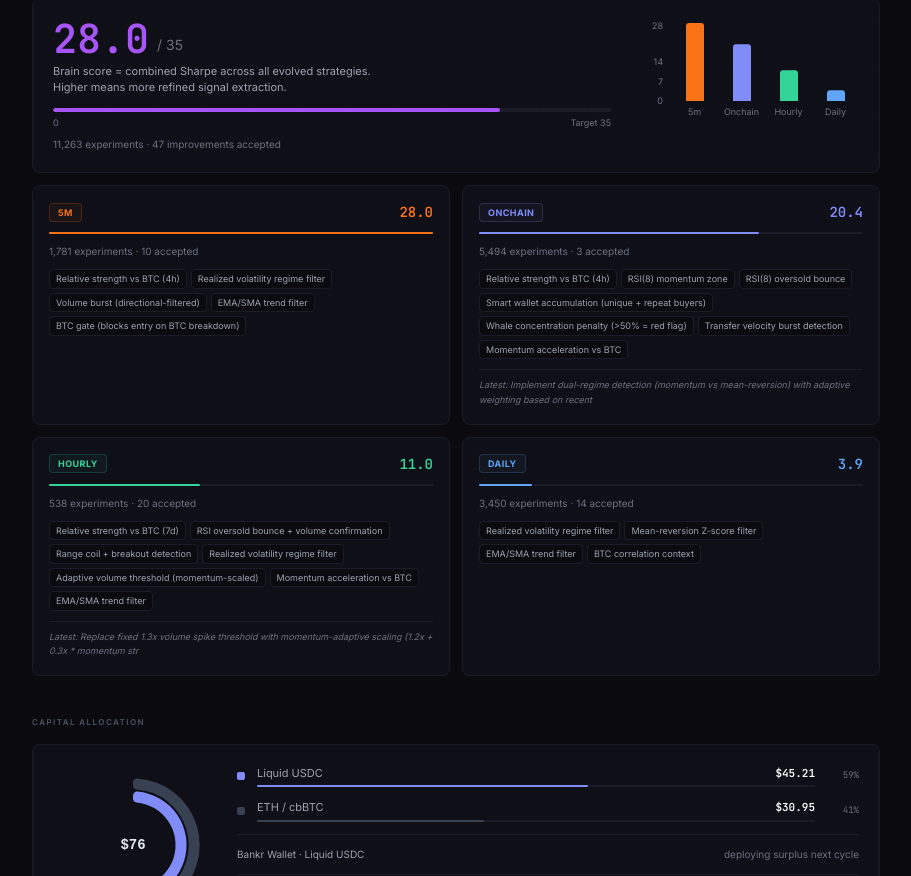
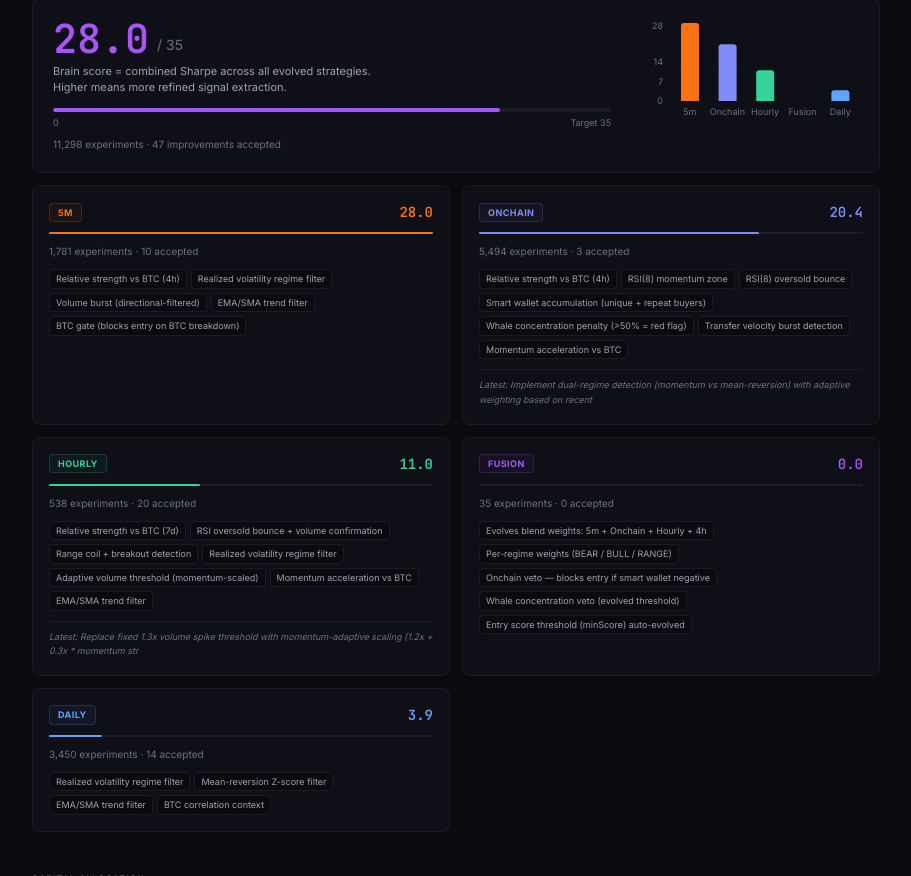
Before and after one commit to deluagent/delu-site, a Next.js app: page / in a window 1280 px wide. Shown: the part 650-1526 px from the top of the page, without its empty margins (184-1095 px from the left). Built offline with nearby package versions, Linux system fonts and the light colour scheme.

Commit message:
feat: fusion loop card replaces daily; purple color; real quant brain signals

```diff
--- a/app/page.tsx
+++ b/app/page.tsx
@@ -166,6 +166,7 @@ const LOOP_COLORS: Record<string, { text: string; bar: string; badge: string }>
   indigo:  { text: 'text-[#818cf8]', bar: '#818cf8', badge: 'border-[#818cf8]/20 bg-[#818cf8]/5 text-[#818cf8]' },
   emerald: { text: 'text-[#34d399]', bar: '#34d399', badge: 'border-[#34d399]/20 bg-[#34d399]/5 text-[#34d399]' },
   blue:    { text: 'text-[#60a5fa]', bar: '#60a5fa', badge: 'border-[#60a5fa]/20 bg-[#60a5fa]/5 text-[#60a5fa]' },
+  purple:  { text: 'text-[#a855f7]', bar: '#a855f7', badge: 'border-[#a855f7]/20 bg-[#a855f7]/5 text-[#a855f7]' },
 };
 
 function BrainSection({ brain }: { brain: any }) {
--- a/public/data/brain.json
+++ b/public/data/brain.json
@@ -1,6 +1,6 @@
 {
-  "generatedAt": "2026-03-22T23:39:43.798Z",
-  "totalExp": 11263,
+  "generatedAt": "2026-03-23T00:06:45.633Z",
+  "totalExp": 11298,
   "totalAccepted": 47,
   "topScore": 28.012,
   "topLoop": "5m",
@@ -59,6 +59,23 @@
         "EMA/SMA trend filter"
       ],
       "latestDescription": "Replace fixed 1.3x volume spike threshold with momentum-adaptive scaling (1.2x + 0.3x * momentum str"
+    },
+    {
+      "name": "Fusion",
+      "color": "purple",
+      "expCount": 35,
+      "acceptedCount": 0,
+      "acceptRate": 0,
+      "bestScore": 0,
+      "breakthroughCount": 0,
+      "signals": [
+        "Evolves blend weights: 5m + Onchain + Hourly + 4h",
+        "Per-regime weights (BEAR / BULL / RANGE)",
+        "Onchain veto — blocks entry if smart wallet negative",
+        "Whale concentration veto (evolved threshold)",
+        "Entry score threshold (minScore) auto-evolved"
+      ],
+      "latestDescription": null
     },
     {
       "name": "Daily",
```
